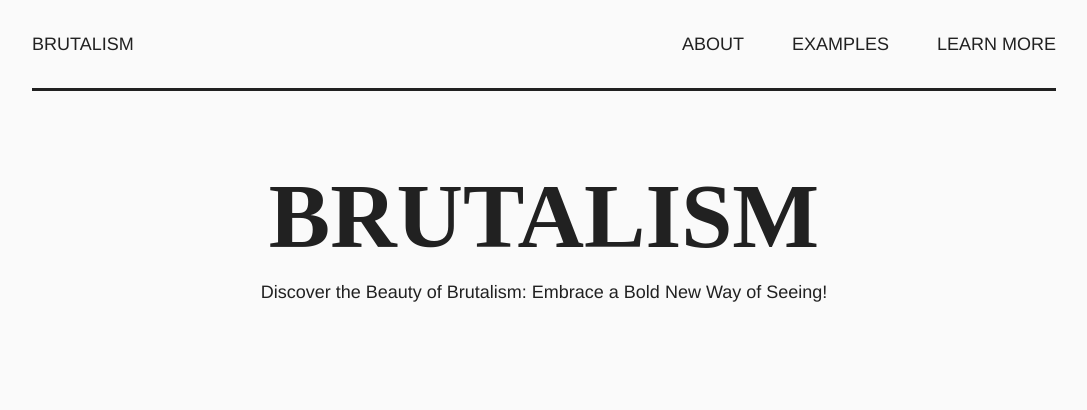
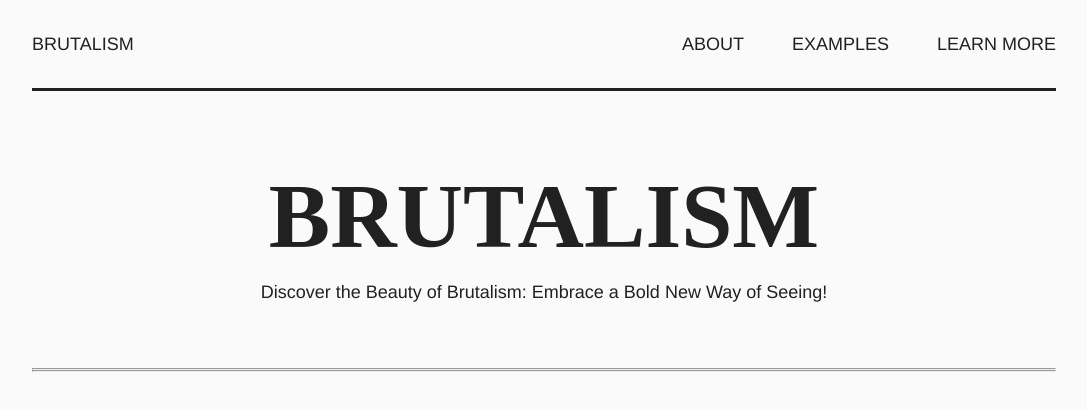
Before and after one commit to jzielinski47/react-brutalist-website, a React (Vite) app: page / in a window 1280 px wide. Shown: the top 410 px of the page, without its empty margins (96-1183 px from the left). Built offline with nearby package versions, Linux system fonts and the light colour scheme; a web font is replaced by a local one.

Commit message:
page-structure

```diff
--- a/src/App.tsx
+++ b/src/App.tsx
@@ -27,6 +27,14 @@ const App = () => {
             )
           })} */}
         </div>
+        <hr />
+        <div className='sections'>
+
+        </div>
+        <hr />
+        <div className='examples'>
+
+        </div>
       </div>
       <footer></footer>
     </div>
```
